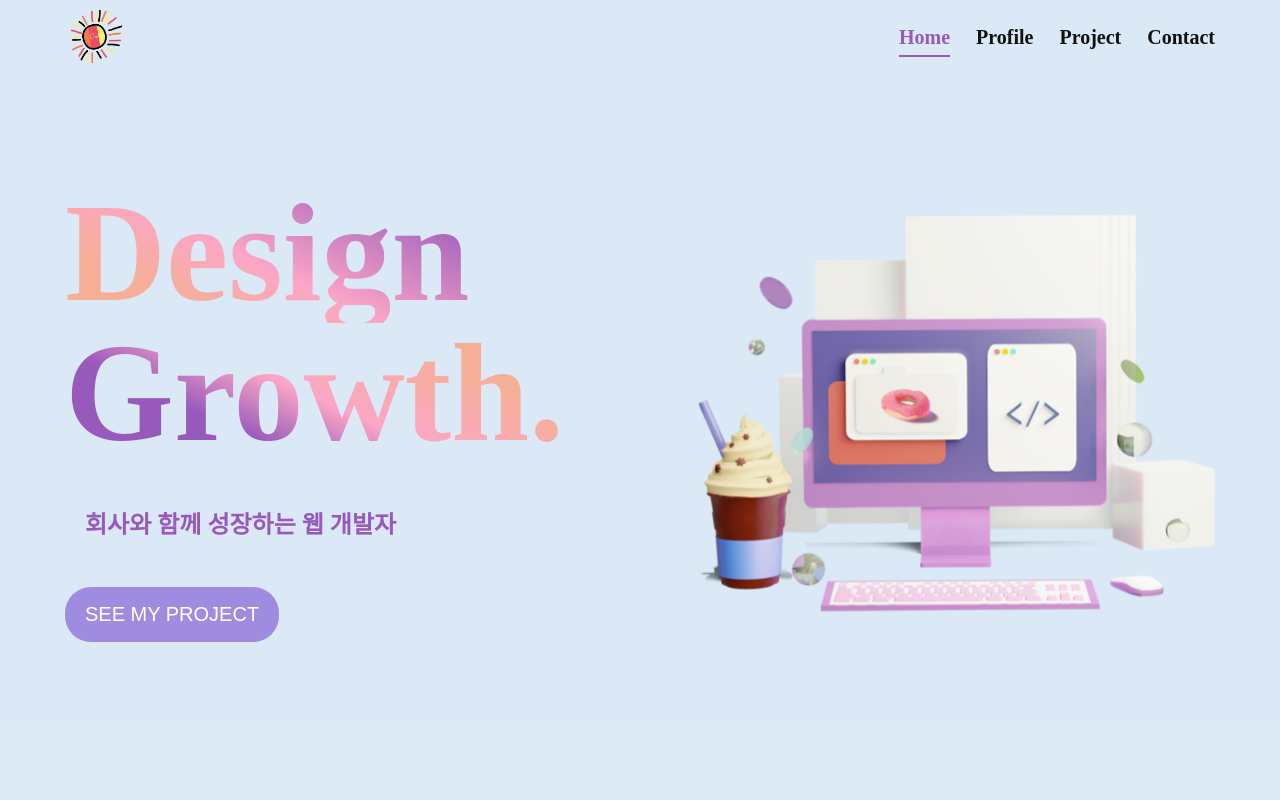
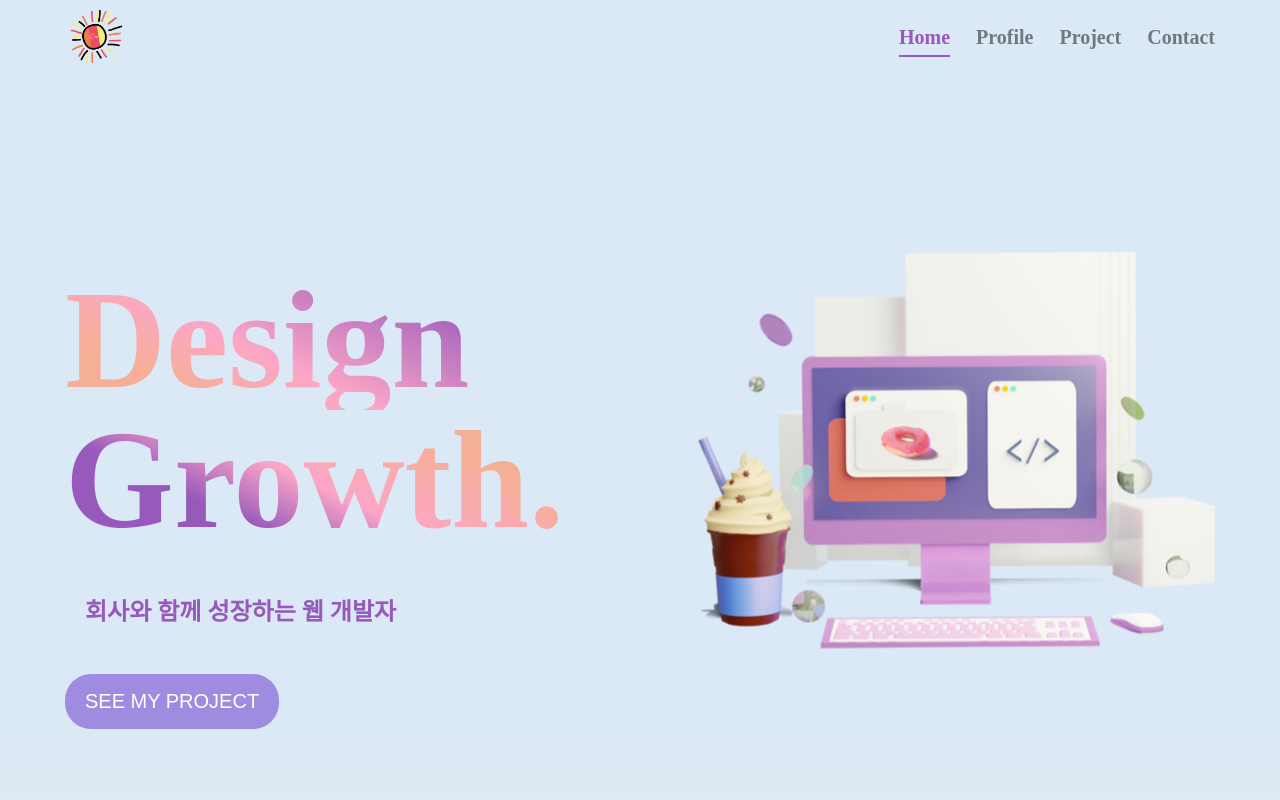
Before and after one commit to operland55/-PortFolio, a website: page index.html in a window 1280 px wide. Shown: the top 800 px of the page. Drawn offline with Linux system fonts and the light colour scheme.

Commit message:
🐛 Retouch navbar font color

```diff
--- a/style.css
+++ b/style.css
@@ -646,6 +646,7 @@ a {
 		justify-content: flex-end;
 	}
 	.navbar__menu__item {
+		color: #71787d;
 		cursor: pointer;
 		position: relative;
 	}
@@ -818,6 +819,9 @@ a {
 	#home {
 		padding-top: 50px;
 	}
+	.home__main__title {
+		margin-top: 100px;
+	}
 	.home__main__title > h1 {
 		font-size: 140px;
 	}
```
